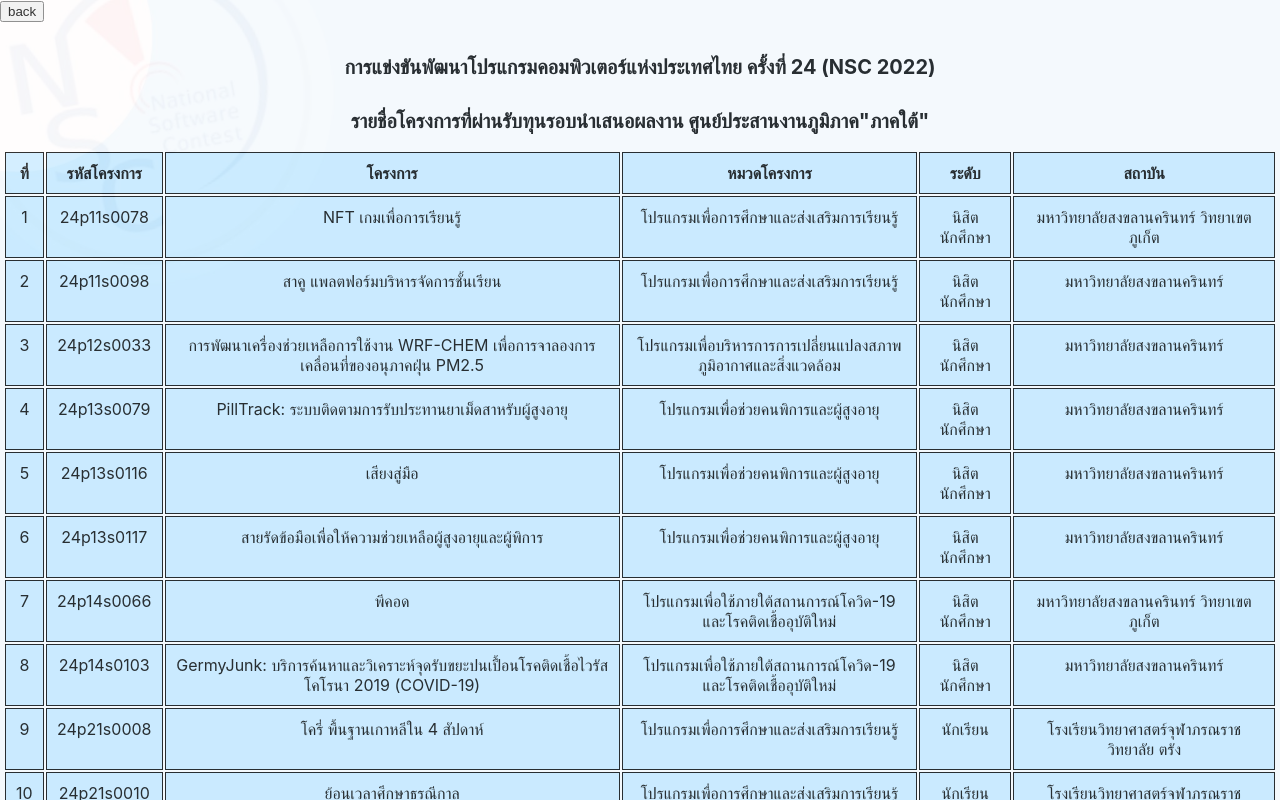
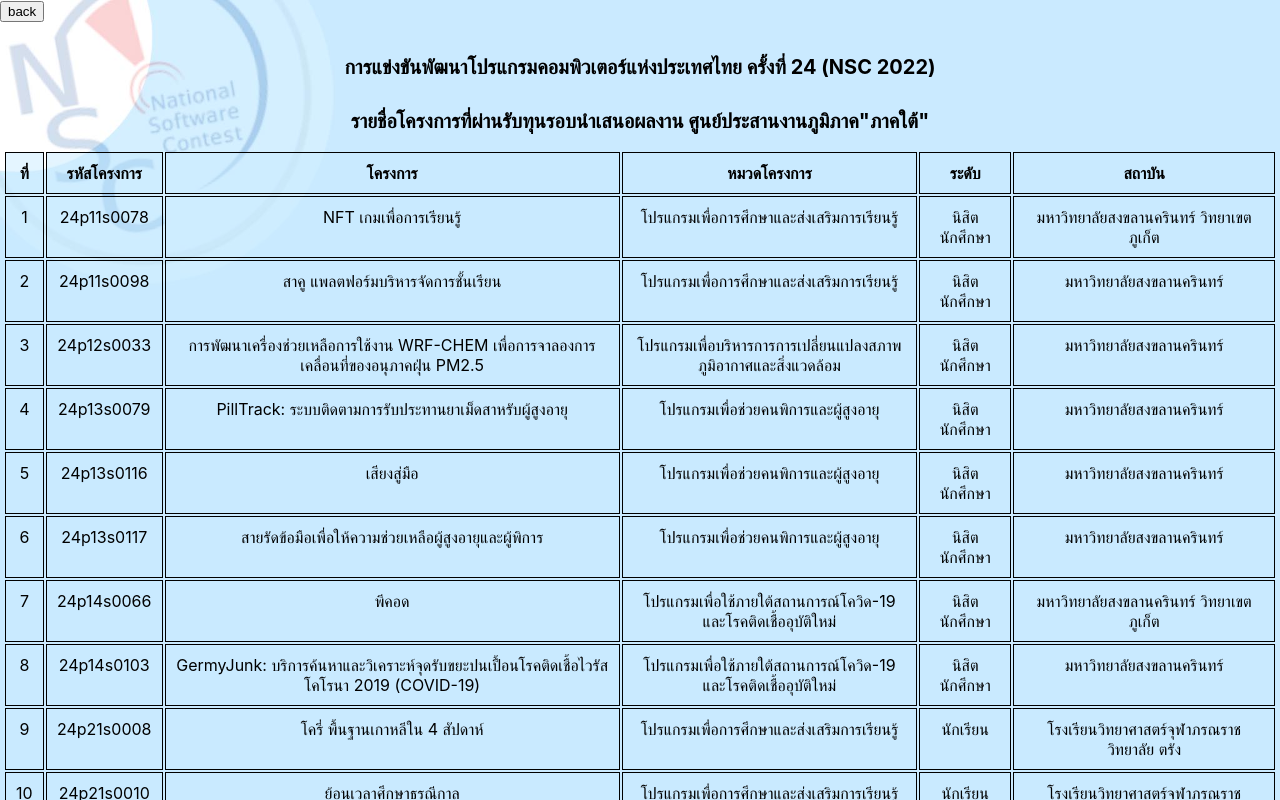
Before and after one commit to chanathipsukphonsawan/nscproject, a React (Create React App) app in the folder client/: page /Announcement2 in a window 1280 px wide. Shown: the top 800 px of the page. Built offline with nearby package versions, Linux system fonts and the light colour scheme.

Commit message:
fix background problem

```diff
--- a/client/src/page/Announcement1page.js
+++ b/client/src/page/Announcement1page.js
@@ -12,7 +12,7 @@
         <Button onClick={back}>back</Button>
         <tr>
           <td>
-            <table>
+            <table  style={{ margin: 'auto', tableLayout: 'auto', backgroundColor: 'rgba(255, 253, 253, 0.8)' }}>
                 <h1 style={{ textAlign: 'center', fontSize: '20px', marginTop: '30px' }}>การแข่งขันพัฒนาโปรแกรมคอมพิวเตอร์แห่งประเทศไทย ครั้งที่ 24 (NSC 2022)</h1>
                 <h2 style={{ textAlign: 'center', fontSize: '20px', marginTop: '30px' }}>โครงการที่ผ่านการพิจารณารอบข้อเสนอโครงการ ศูนย์ประสานงานภูมิภาค"ภาคใต้"</h2>
                 <div style={{textAlign: 'center', justifyContent: 'center',}}>
--- a/client/src/page/AnnouncementBackground.css
+++ b/client/src/page/AnnouncementBackground.css
@@ -1,11 +1,14 @@
 .bg_an {
-    background-color: #FFFDFD;
-    opacity: 80%;
+  background-color: rgba(255, 253, 253, 0.8);
+  background-image: url('../image/bglogin.jpg');
+  background-repeat: no-repeat;
+  background-size: cover;
+  background-attachment: fixed;
 }
 
 table tr th,
 table tr td {
   border: 1px solid black;
   padding: 10px;
-    background-color: #caebff;
+  background-color: rgba(202, 235, 255, 0.5);
 }
```
Lines whose indentation alone changed are shown as unchanged.
